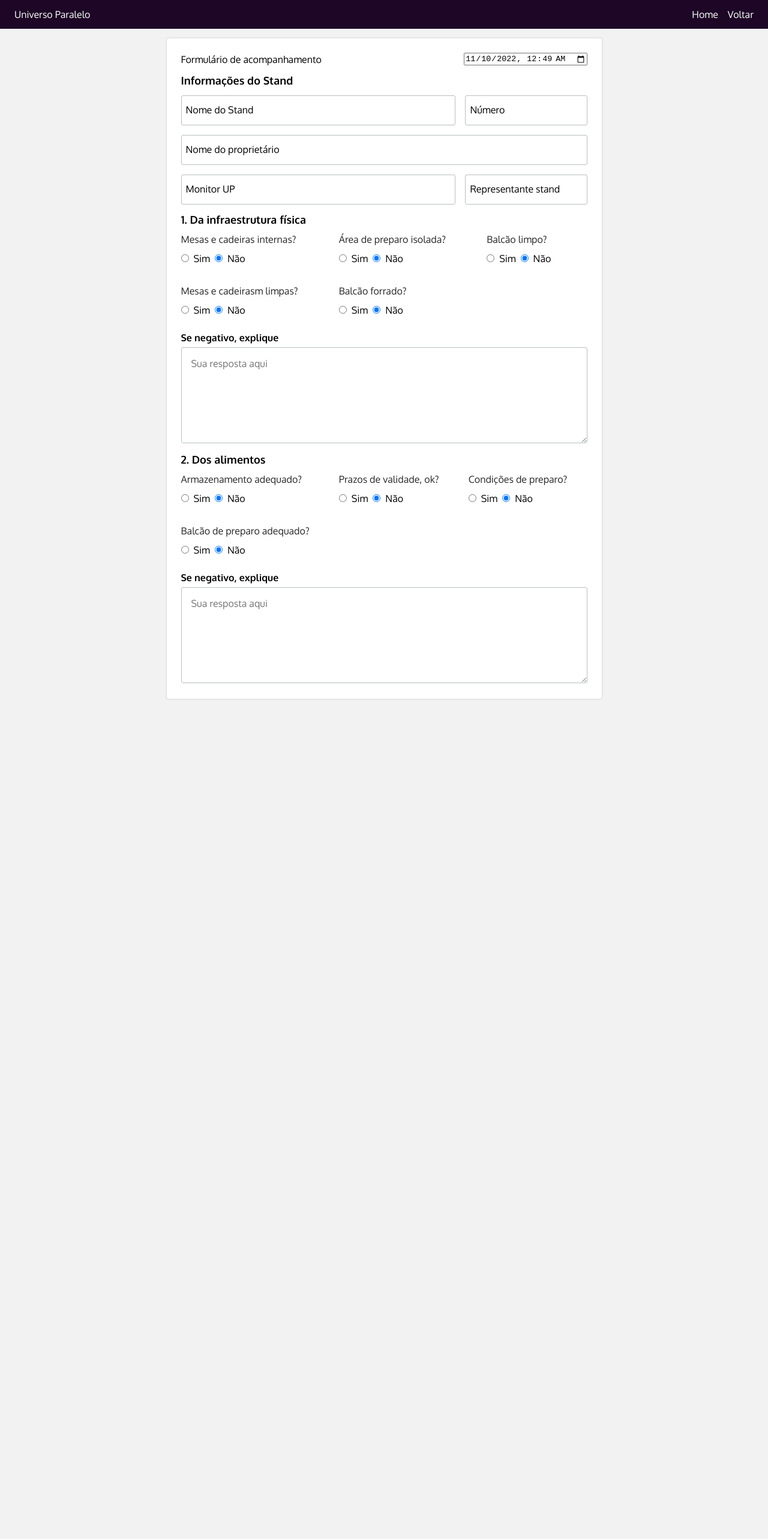
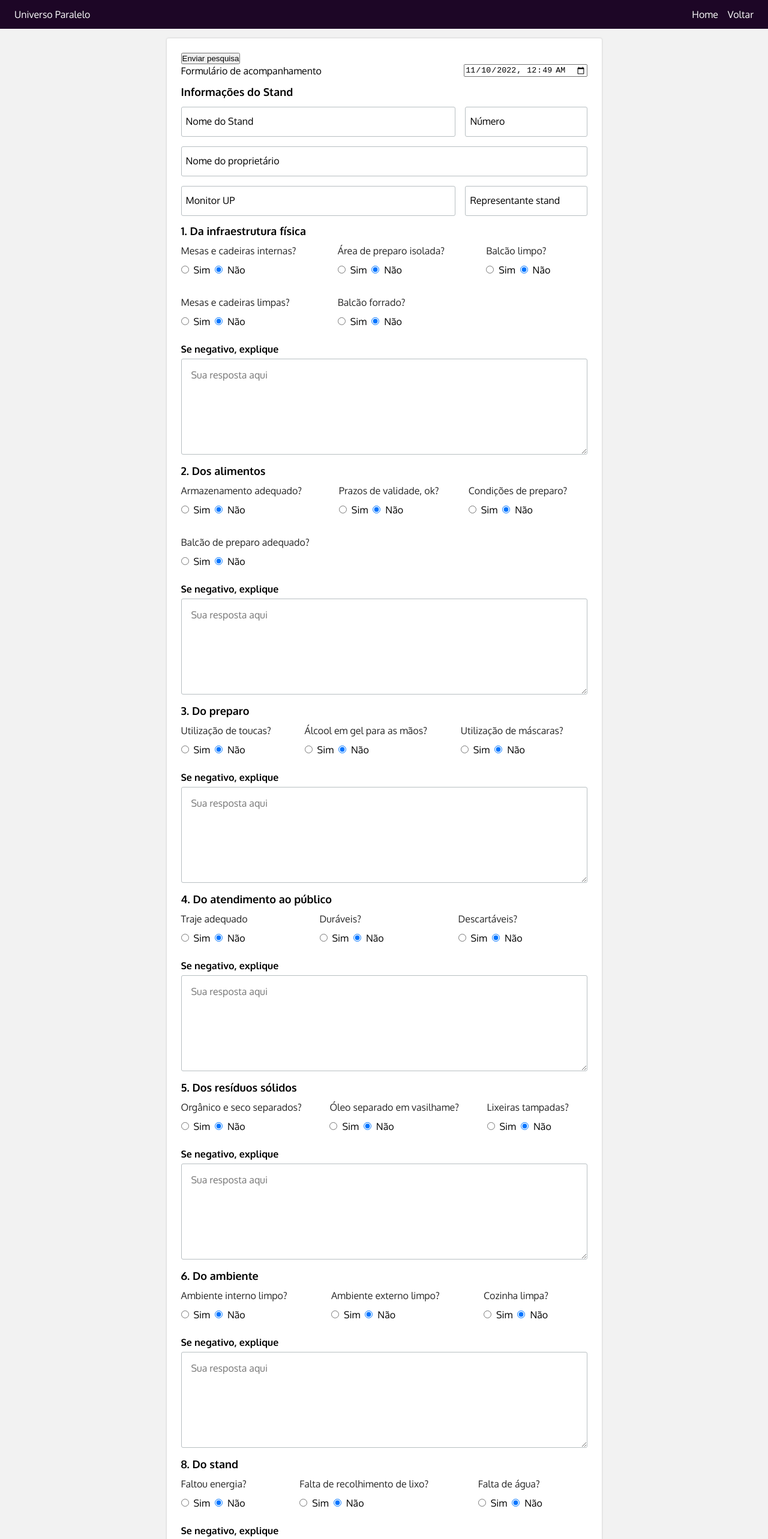
Before and after one commit to joaogomes13/reports-up, a React (Create React App) app: page / in a window 1280 px wide. Shown: the top 2566 px of the page at 60% size. Before the commit the page ends 1181 px from the top, so only its background shows below. Built offline with nearby package versions, Linux system fonts and the light colour scheme.

Commit message:
Criando objetos

```diff
--- a/src/components/SearchField/index.tsx
+++ b/src/components/SearchField/index.tsx
@@ -1,13 +1,13 @@
 import React from 'react';
-import { Infra } from '../../types';
+import { Infraestrutura, Alimentos } from '../../types';
 import style from './SearchField.module.scss';
 
 interface Props {
     title: string;
     name: string;
     data?: boolean;
-    setData: React.Dispatch<React.SetStateAction<Infra[]>>;
-    object: Infra[]
+    setData: React.Dispatch<React.SetStateAction<any[]>>;
+    object: any[]
     qtd?: boolean
     ptc?: boolean
 }
--- a/src/pages/Form/index.tsx
+++ b/src/pages/Form/index.tsx
@@ -2,29 +2,58 @@ import { useEffect, useState } from 'react';
 import InputField from '../../components/InputField';
 import SearchField from '../../components/SearchField';
 import style from './Form.module.scss';
-import { Infra } from '../../types';
+import { Infraestrutura, Alimentos, Preparo, Atendimento, Residuos, Ambiente, Stand } from '../../types';
 import FormGroup from '../../components/FormGroup';
 import CommentField from '../../components/CommentField';
 import ListField from '../../components/ListField';
 
+interface IPesquisa {
+    infraestrutura: Infraestrutura,
+    alimentos: Alimentos,
+    preparo: Preparo,
+    atendimento: Atendimento,
+    residuos: Residuos,
+    ambiente: Ambiente,
+    stand: Stand
+}
+
 export default function Form() {
-    const [stand, setStand] = useState('');
+    const [standNome, setStandNome] = useState('');
     const [number, setNumber] = useState('');
     const [name, setName] = useState('');
     const [monitor, setMonitor] = useState('');
     const [agent, setAgent] = useState('');
 
-    const [infra, setInfra] = useState([{}] as Infra[]);
+    const [infraestrutura, setInfraestrutura] = useState([{}] as Infraestrutura[]);
+    const [alimentos, setAlimentos] = useState([{}] as Alimentos[]);
+    const [preparo, setPreparo] = useState([{}] as Preparo[]);
+    const [atendimento, setAtendimento] = useState([{}] as Atendimento[]);
+    const [residuos, setResiduos] = useState([{}] as Residuos[]);
+    const [ambiente, setAmbiente] = useState([{}] as Ambiente[]);
+    const [stand, setStand] = useState([{}] as Stand[]);
 
     const date = new Date().toISOString().slice(0, 16);
 
-    useEffect(() => {
-        console.log('objeto:', infra[0]);
+    const [pesquisa, setPesquisa] = useState({} as IPesquisa);
 
-    }, [infra]);
+    const handlePesquisa = () => {
+
+        setPesquisa({
+            infraestrutura: infraestrutura[0],
+            alimentos: alimentos[0],
+            preparo: preparo[0],
+            atendimento: atendimento[0],
+            residuos: residuos[0],
+            ambiente: ambiente[0],
+            stand: stand[0]
+        })
+
+        console.log('Pesquisa', pesquisa);
+    }
 
     return (
         <div className={style.container}>
+            <button type='button' onClick={handlePesquisa}>Enviar pesquisa</button>
             <div className={style.header}>
                 <h1>Formulário de acompanhamento</h1>
                 <input type='datetime-local' value={date} />
@@ -34,7 +63,7 @@ export default function Form() {
                     <FormGroup title='Informações do Stand' name='Informacoes do Stand'>
                         <div className={style.form__info}>
                             <div className={style.form__info_first}>
-                                <InputField data={stand} setData={setStand} label='Nome do Stand' name='stand' />
+                                <InputField data={standNome} setData={setStandNome} label='Nome do Stand' name='stand' />
                                 <InputField data={number} setData={setNumber} label='Número' name='number' />
                             </div>
                             <InputField data={name} setData={setName} label='Nome do proprietário' name='name' />
@@ -46,56 +75,56 @@ export default function Form() {
                     </FormGroup>
                     <FormGroup title='1. Da infraestrutura física' name='Infraestrutura'>
                         <div className={style.form__search}>
-                            <SearchField title='Mesas e cadeiras internas?' name="mesas" data={infra[0].mesas} object={infra} setData={setInfra} />
-                            <SearchField title='Área de preparo isolada?' name="preparo" data={infra[0].preparo} object={infra} setData={setInfra} />
-                            <SearchField title='Balcão limpo?' name="balcaoLimpo" data={infra[0].balcaoLimpo} object={infra} setData={setInfra} />
-                            <SearchField title='Mesas e cadeirasm limpas?' name="mesasLimpas" data={infra[0].mesasLimpas} object={infra} setData={setInfra} />
-                            <SearchField title='Balcão forrado?' name="balcaoForrado" data={infra[0].balcaoForrado} object={infra} setData={setInfra} />
+                            <SearchField title='Mesas e cadeiras internas?' name="mesasCadeirasInternas" data={infraestrutura[0].mesasCadeirasInternas} object={infraestrutura} setData={setInfraestrutura} />
+                            <SearchField title='Área de preparo isolada?' name="areaPreparoIsolada" data={infraestrutura[0].areaPreparoIsolada} object={infraestrutura} setData={setInfraestrutura} />
+                            <SearchField title='Balcão limpo?' name="balcaoLimpo" data={infraestrutura[0].balcaoLimpo} object={infraestrutura} setData={setInfraestrutura} />
+                            <SearchField title='Mesas e cadeiras limpas?' name="mesasCadeirasLimpas" data={infraestrutura[0].mesasCadeirasLimpas} object={infraestrutura} setData={setInfraestrutura} />
+                            <SearchField title='Balcão forrado?' name="balcaoForrado" data={infraestrutura[0].balcaoForrado} object={infraestrutura} setData={setInfraestrutura} />
                         </div>
                         <CommentField title='Se negativo, explique' />
                     </FormGroup>
                     <FormGroup title='2. Dos alimentos' name='Alimentos'>
                         <div className={style.form__search}>
-                            <SearchField title='Armazenamento adequado?' name="armazenamento" data={infra[0].armazenamento} object={infra} setData={setInfra} />
-                            <SearchField title='Prazos de validade, ok?' name="prazos" data={infra[0].prazos} object={infra} setData={setInfra} />
-                            <SearchField title='Condições de preparo?' name="condicaoPreparo" data={infra[0].condicaoPreparo} object={infra} setData={setInfra} />
-                            <SearchField title='Balcão de preparo adequado?' name="balcaoPreparo" data={infra[0].balcaoPreparo} object={infra} setData={setInfra} />
+                            <SearchField title='Armazenamento adequado?' name="armazenamentoAdequado" data={alimentos[0].armazenamentoAdequado} object={alimentos} setData={setAlimentos} />
+                            <SearchField title='Prazos de validade, ok?' name="validade" data={alimentos[0].validade} object={alimentos} setData={setAlimentos}/>
+                            <SearchField title='Condições de preparo?' name="condicaoPreparo" data={alimentos[0].condicaoPreparo} object={alimentos} setData={setAlimentos} />
+                            <SearchField title='Balcão de preparo adequado?' name="balcaoAdequado" data={alimentos[0].balcaoAdequado} object={alimentos} setData={setAlimentos} />
                         </div>
                         <CommentField title='Se negativo, explique' />
                     </FormGroup>
-                    {/* <FormGroup title='3. Do preparo' name='Preparo'>
+                    <FormGroup title='3. Do preparo' name='Preparo'>
                         <div className={style.form__search}>
-                            <SearchField title='Utilização de toucas?' name="cadeiras" data={cadeiras} setData={setCadeiras}/>
-                            <SearchField title='Álcool em gel para as mãos?' name="preparo" data={cadeiras}  setData={setCadeiras}/>
-                            <SearchField title='Utilização de máscaras?' name="preparo" data={cadeiras}  setData={setCadeiras} />
+                            <SearchField title='Utilização de toucas?' name="toucas" data={preparo[0].toucas} setData={setPreparo} object={preparo}/>
+                            <SearchField title='Álcool em gel para as mãos?' name="alcoolGel" data={preparo[0].alcoolGel}  setData={setPreparo} object={preparo}/>
+                            <SearchField title='Utilização de máscaras?' name="mascaras" data={preparo[0].mascaras}  setData={setPreparo} object={preparo}/>
                         </div>
                         <CommentField title='Se negativo, explique' />
                     </FormGroup>
                     <FormGroup title='4. Do atendimento ao público' name='Atendimento'>
                         <div className={style.form__search}>
-                            <SearchField title='Traje adequado' name="cadeiras" data={cadeiras} setData={setCadeiras}  />
-                            <SearchField title='Duráveis?' name="preparo" data={cadeiras} setData={setCadeiras}  />
-                            <SearchField title='Descartáveis?' name="preparo" data={cadeiras}  setData={setCadeiras} />
+                            <SearchField title='Traje adequado' name="trajeAdequado" data={atendimento[0].trajeAdequado} setData={setAtendimento}  object={atendimento}/>
+                            <SearchField title='Duráveis?' name="duraveis" data={atendimento[0].duraveis} setData={setAtendimento} object={atendimento} />
+                            <SearchField title='Descartáveis?' name="descartaveis" data={atendimento[0].descartaveis}  setData={setAtendimento} object={atendimento}/>
                         </div>
                         <CommentField title='Se negativo, explique' />
                     </FormGroup>
                     <FormGroup title='5. Dos resíduos sólidos' name='Resíduos'>
                         <div className={style.form__search}>
-                            <SearchField title='Orgânico e seco separados?' name="cadeiras" data={cadeiras} setData={setCadeiras}  />
-                            <SearchField title='Óleo separado em vasilhame?' name="preparo" data={cadeiras} setData={setCadeiras}  />
-                            <SearchField title='Lixeiras tampadas?' name="preparo" data={cadeiras}  setData={setCadeiras} />
+                            <SearchField title='Orgânico e seco separados?' name="organicoSecoSeparado" data={residuos[0].organicoSecoSeparado} setData={setResiduos} object={residuos} />
+                            <SearchField title='Óleo separado em vasilhame?' name="oleoSeparado" data={residuos[0].oleoSeparado} setData={setResiduos} object={residuos} />
+                            <SearchField title='Lixeiras tampadas?' name="lixeirasTampadas" data={residuos[0].lixeirasTampadas}  setData={setResiduos} object={residuos} />
                         </div>
                         <CommentField title='Se negativo, explique' />
                     </FormGroup>
                     <FormGroup title='6. Do ambiente' name='Ambiente'>
                         <div className={style.form__search}>
-                            <SearchField title='Ambiente interno limpo?' name="cadeiras" data={cadeiras}  setData={setCadeiras} />
-                            <SearchField title='Ambiente externo limpo?' name="preparo" data={cadeiras} setData={setCadeiras}  />
-                            <SearchField title='Cozinha limpa?' name="preparo" data={cadeiras} setData={setCadeiras}  />
+                            <SearchField title='Ambiente interno limpo?' name="ambienteInternoLimpo" data={ambiente[0].ambienteInternoLimpo}  setData={setAmbiente} object={ambiente}/>
+                            <SearchField title='Ambiente externo limpo?' name="ambienteExternoLimpo" data={ambiente[0].ambienteExternoLimpo} setData={setAmbiente} object={ambiente}  />
+                            <SearchField title='Cozinha limpa?' name="cozinhaLimpa" data={ambiente[0].cozinhaLimpa} setData={setAmbiente} object={ambiente} />
                         </div>
                         <CommentField title='Se negativo, explique' />
                     </FormGroup>
-                    <FormGroup title='7. Dos equipamentos' name='Equipamentos'>
+                    {/* <FormGroup title='7. Dos equipamentos' name='Equipamentos'>
                         <div className={style.form__search}>
                             <SearchField title='Fogão à gás?' name="cadeiras" data={cadeiras} qtd={true} setData={setCadeiras}/>
                             <SearchField title='Chapa à gás?' name="preparo" data={cadeiras} qtd={true} setData={setCadeiras}/>
@@ -106,18 +135,18 @@ export default function Form() {
                         </div>
                             <ListField name='teste' />
                         <CommentField title='Se negativo, explique' />
-                    </FormGroup>
+                    </FormGroup> */}
                     <FormGroup title='8. Do stand' name='Stand'>
                         <div className={style.form__search}>
-                            <SearchField title='Faltou energia?' name="cadeiras" data={cadeiras}  setData={setCadeiras} />
-                            <SearchField title='Falta de recolhimento de lixo?' name="preparo" data={cadeiras}  setData={setCadeiras} />
-                            <SearchField title='Falta de água?' name="preparo" data={cadeiras}  setData={setCadeiras} />
+                            <SearchField title='Faltou energia?' name="faltouEnergia" data={stand[0].faltouEnergia}  setData={setStand} object={stand} />
+                            <SearchField title='Falta de recolhimento de lixo?' name="faltaRecolhimentoLixo" data={stand[0].faltaRecolhimentoLixo}  setData={setStand} object={stand} />
+                            <SearchField title='Falta de água?' name="faltaAgua" data={stand[0].faltaAgua}  setData={setStand} object={stand}  />
                         </div>
                         <CommentField title='Se negativo, explique' />
                     </FormGroup>
                     <FormGroup title='9. Recomendações ou reclamações' name='Recomendacoes'>
                         <CommentField />
-                    </FormGroup> */}
+                    </FormGroup>
                 </form>
             </section>
 
```
Also changed, not shown: src/types/index.ts (+60 -11 lines).
